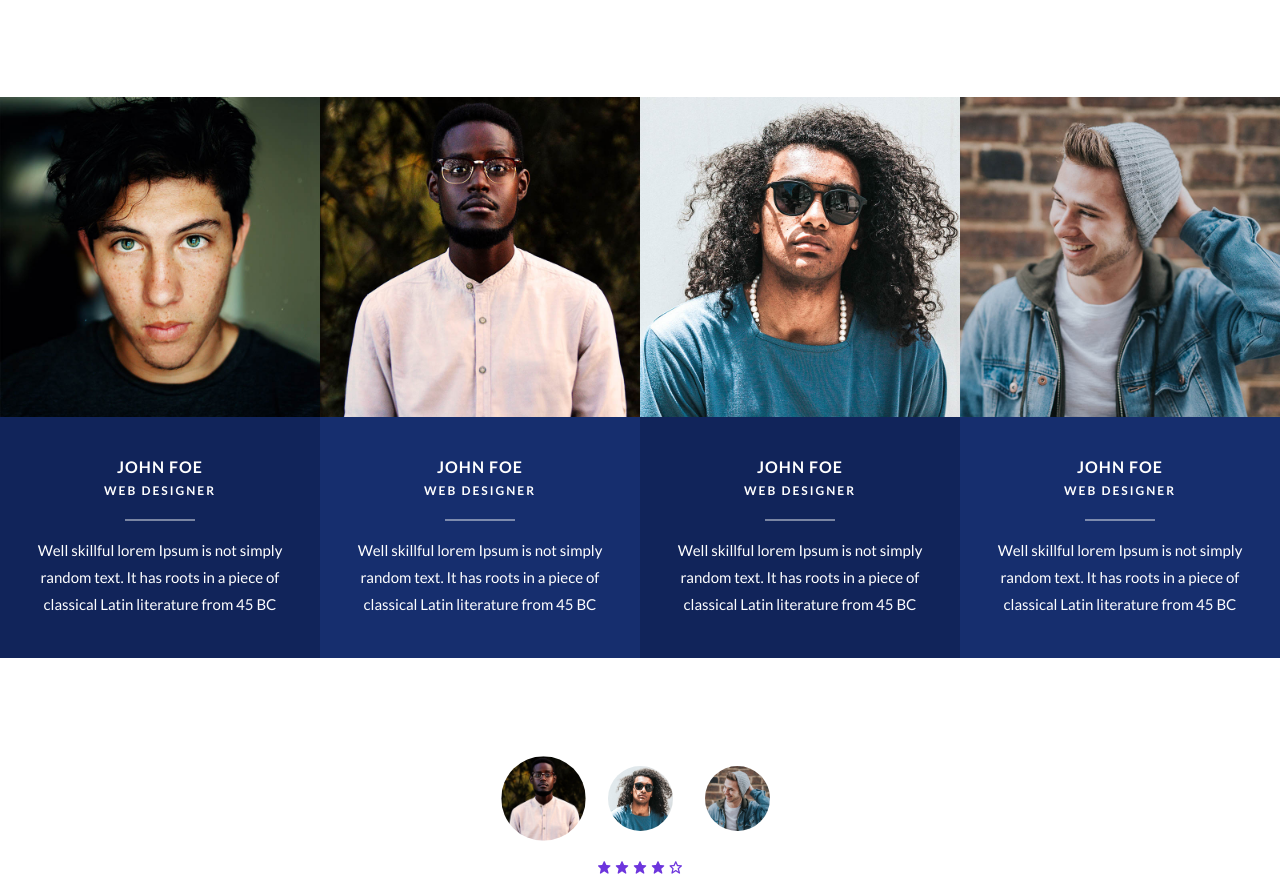
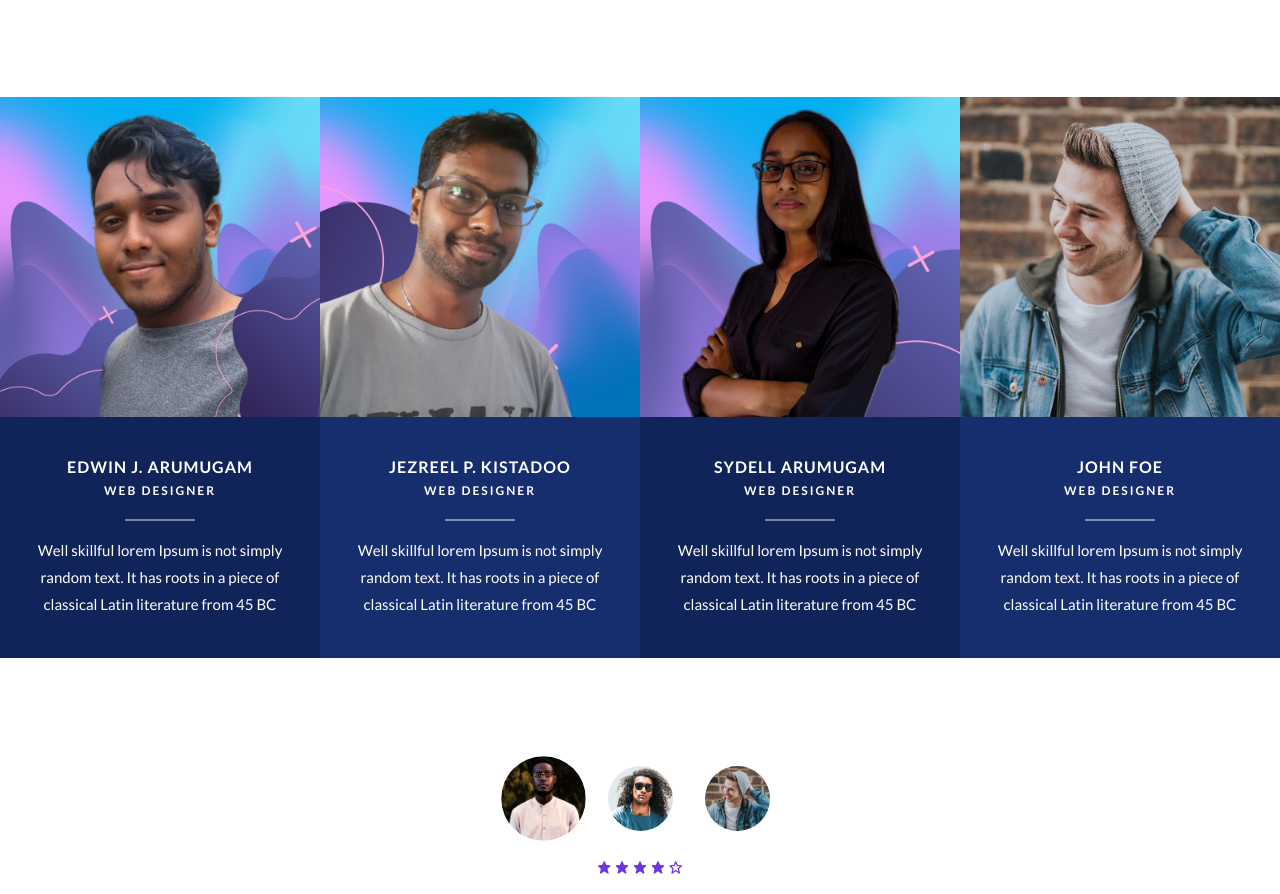
Before and after one commit to 1c4ru522/tempTest, a plain HTML site: page index.html in a window 1280 px wide. Shown: the part 2736-3630 px from the top of the page. Drawn offline with Linux system fonts and the light colour scheme.

Commit message:
Update index.html

```diff
--- a/index.html
+++ b/index.html
@@ -260,7 +260,7 @@
    <section id="team" class="row g-0 py-0 text-center">
       <div class="col-lg-3 col-sm-6 team-member">
          <div class="team-member-img">
-            <img src="img/team-3-800x800.jpg" alt="">
+            <img src="img/Team1.png" alt="">
             <div class="social-icons">
                <a href="#"><i class="bx bxl-facebook"></i></a>
                <a href="#"><i class="bx bxl-twitter"></i></a>
@@ -269,7 +269,7 @@
             </div>
          </div>
          <div class="p-4">
-            <h5 class="title-sm mt-3 mb-0 text-white">John Foe</h5>
+            <h5 class="title-sm mt-3 mb-0 text-white">Edwin J. Arumugam</h5>
             <small class="text-white">Web Designer</small>
             <div class="hline"></div>
             <p class="text-white">Well skillful lorem Ipsum is not simply random text. It has roots in a piece of classical Latin literature from 45 BC</p>
@@ -277,7 +277,7 @@
       </div>
       <div class="col-lg-3 col-sm-6 team-member even">
          <div class="team-member-img">
-            <img src="img/team-4-800x800.jpg" alt="">
+            <img src="img/Team2.png" alt="">
             <div class="social-icons">
                <a href="#"><i class="bx bxl-facebook"></i></a>
                <a href="#"><i class="bx bxl-twitter"></i></a>
@@ -286,7 +286,7 @@
             </div>
          </div>
          <div class="p-4">
-            <h5 class="title-sm mt-3 mb-0 text-white">John Foe</h5>
+            <h5 class="title-sm mt-3 mb-0 text-white">Jezreel P. Kistadoo</h5>
             <small class="text-white">Web Designer</small>
             <div class="hline"></div>
             <p class="text-white">Well skillful lorem Ipsum is not simply random text. It has roots in a piece of classical Latin literature from 45 BC</p>
@@ -294,7 +294,7 @@
       </div>
       <div class="col-lg-3 col-sm-6 team-member">
          <div class="team-member-img">
-            <img src="img/team-6-800x800.jpg" alt="">
+            <img src="img/Team3.png" alt="">
             <div class="social-icons">
                <a href="#"><i class="bx bxl-facebook"></i></a>
                <a href="#"><i class="bx bxl-twitter"></i></a>
@@ -303,7 +303,7 @@
             </div>
          </div>
          <div class="p-4">
-            <h5 class="title-sm mt-3 mb-0 text-white">John Foe</h5>
+            <h5 class="title-sm mt-3 mb-0 text-white">Sydell Arumugam</h5>
             <small class="text-white">Web Designer</small>
             <div class="hline"></div>
             <p class="text-white">Well skillful lorem Ipsum is not simply random text. It has roots in a piece of classical Latin literature from 45 BC</p>
```
